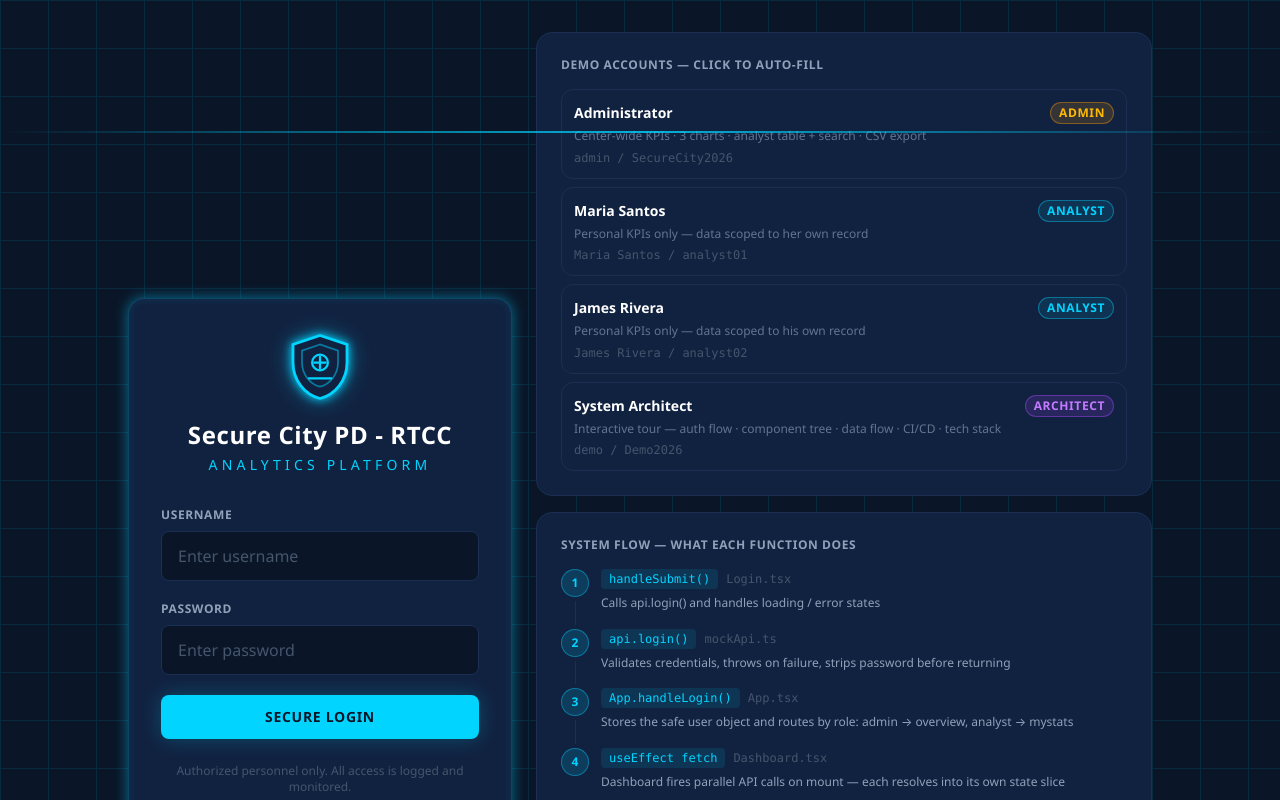
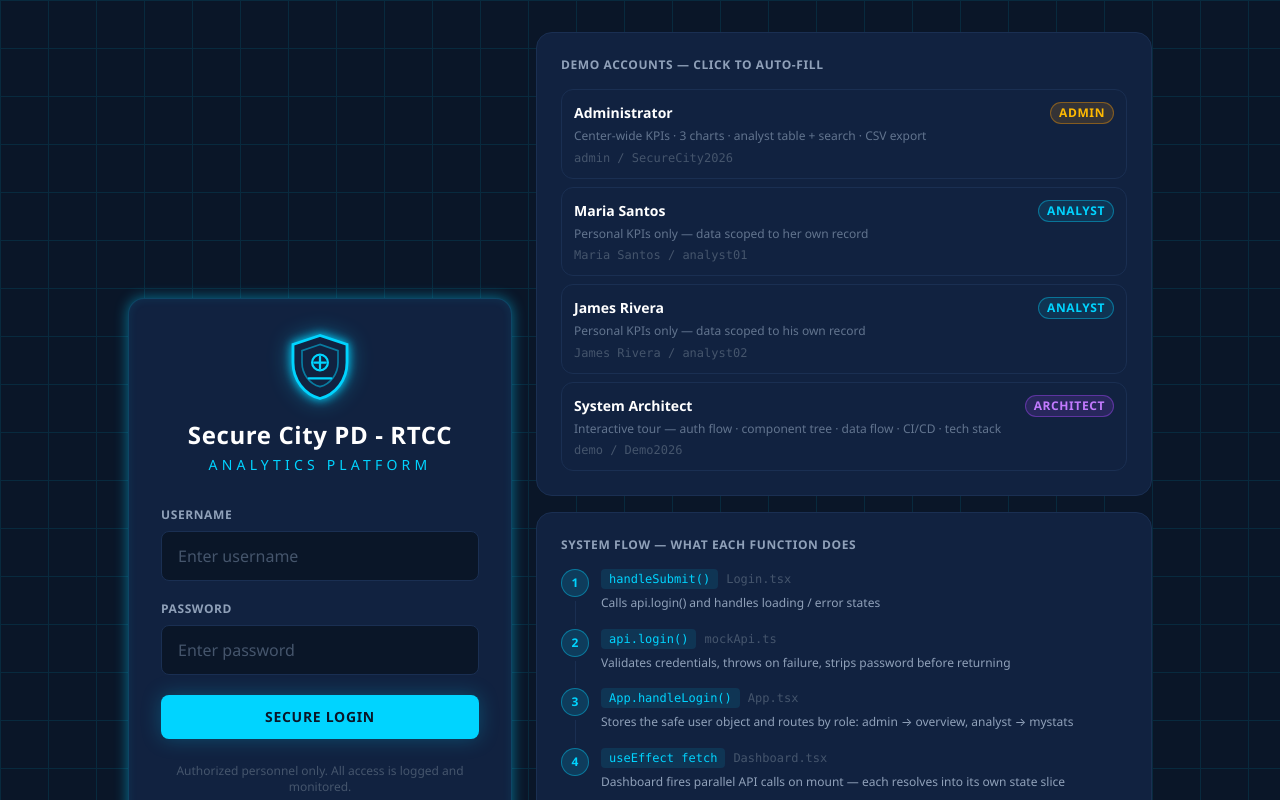
Before and after one commit to ArmandoSNHU/Secure_City_PD_RTCC_Dashboard, a React (Vite) app: page / in a window 1280 px wide. Shown: the top 800 px of the page. Built offline with nearby package versions, Linux system fonts and the light colour scheme.

Commit message:
Remove scan line animation, fix pie chart label and tooltip text to white

```diff
--- a/src/components/AdminDashboard.tsx
+++ b/src/components/AdminDashboard.tsx
@@ -139,15 +139,16 @@ export default function AdminDashboard({ activeView }: Props) {
                       cx="50%"
                       cy="45%"
                       outerRadius={95}
-                      label={({ name, value }: { name: string; value: number }) => `${name} ${value}%`}
+                      label={({ name, value, x, y, textAnchor }: { name: string; value: number; x: number; y: number; textAnchor: 'inherit' | 'start' | 'middle' | 'end' }) => (
+                        <text x={x} y={y} textAnchor={textAnchor} fill="#e2e8f0" fontSize={11}>{`${name} ${value}%`}</text>
+                      )}
                       labelLine={{ stroke: '#475569' }}
-                      fontSize={11}
                     >
                       {agencies.map((entry, i) => (
                         <Cell key={entry.name} fill={CHART_COLORS[i % CHART_COLORS.length]} stroke="#0a1628" />
                       ))}
                     </Pie>
-                    <Tooltip contentStyle={tooltipStyle} formatter={(v: number) => `${v}%`} />
+                    <Tooltip contentStyle={tooltipStyle} labelStyle={{ color: '#ffffff' }} itemStyle={{ color: '#ffffff' }} formatter={(v: number) => `${v}%`} />
                   </PieChart>
                 </ResponsiveContainer>
               </div>
--- a/src/components/Login.tsx
+++ b/src/components/Login.tsx
@@ -110,8 +110,6 @@ export default function Login({ onLogin }: Props) {
           backgroundSize: '48px 48px',
         }}
       />
-      {/* Scanning neon line */}
-      <div className="scan-line" />
 
       <div className="relative w-full max-w-5xl flex flex-col xl:flex-row gap-6 items-start xl:items-center">
 
--- a/src/index.css
+++ b/src/index.css
@@ -45,24 +45,6 @@ body {
   animation: neon-pulse 3s ease-in-out infinite;
 }
 
-@keyframes scan {
-  0%   { top: -4px; opacity: 0; }
-  5%   { opacity: 1; }
-  95%  { opacity: 1; }
-  100% { top: 100%; opacity: 0; }
-}
-
-/* Scanning horizontal line overlaid on the login grid background */
-.scan-line {
-  position: absolute;
-  left: 0;
-  right: 0;
-  height: 2px;
-  background: linear-gradient(90deg, transparent 0%, rgba(0, 212, 255, 0.5) 30%, rgba(0, 212, 255, 0.8) 50%, rgba(0, 212, 255, 0.5) 70%, transparent 100%);
-  animation: scan 5s linear infinite;
-  pointer-events: none;
-  z-index: 1;
-}
 
 @keyframes border-glow {
   0%, 100% { box-shadow: 0 0 6px rgba(0, 212, 255, 0.25), inset 0 0 6px rgba(0, 212, 255, 0.05); }
```
